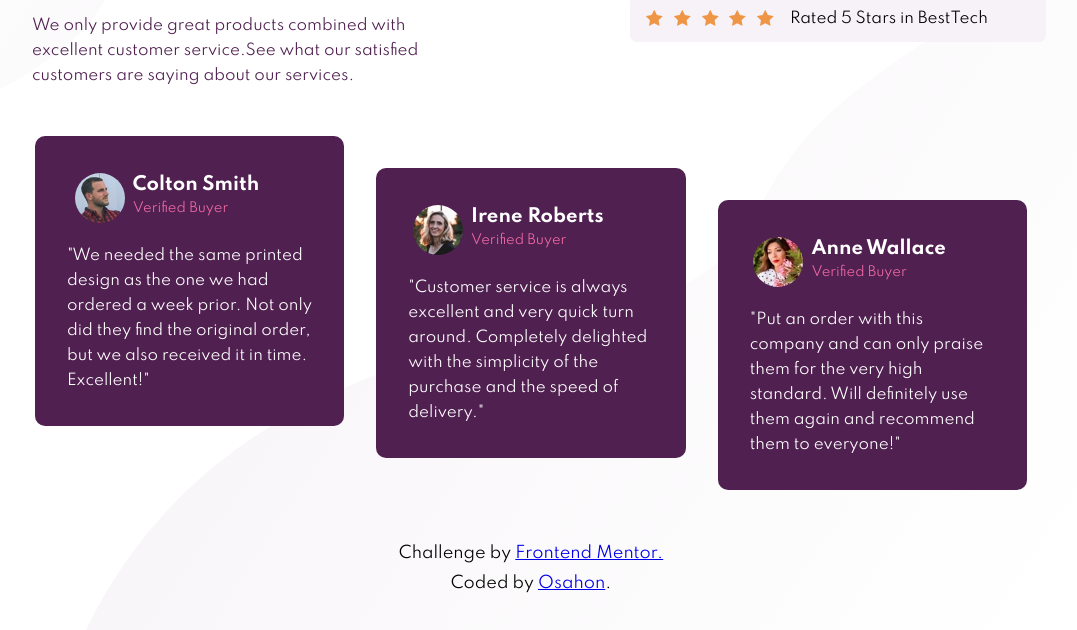
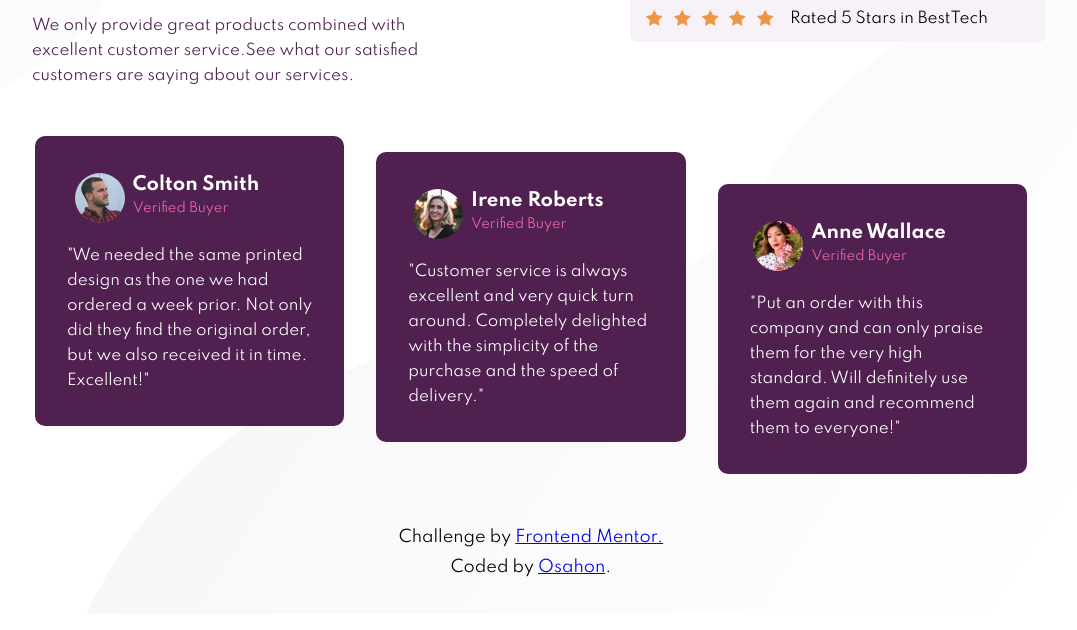
Before and after one commit to lulublake/FEM-social-proof, a plain HTML site: page index.html in a window 1280 px wide. Shown: the part 240-870 px from the top of the page, without its empty margins (109-1186 px from the left). Drawn offline with Linux system fonts and the light colour scheme.

Commit message:
Update style.css

```diff
--- a/style.css
+++ b/style.css
@@ -217,10 +217,10 @@ p {
         max-height: 290px;
     }
     #second-card {
-        margin-top: 3rem;
+        margin-top: 2rem;
     }
     #third-card {
-        margin-top: 5rem;
+        margin-top: 4rem;
     }
     .info {
         display: flex;
```
